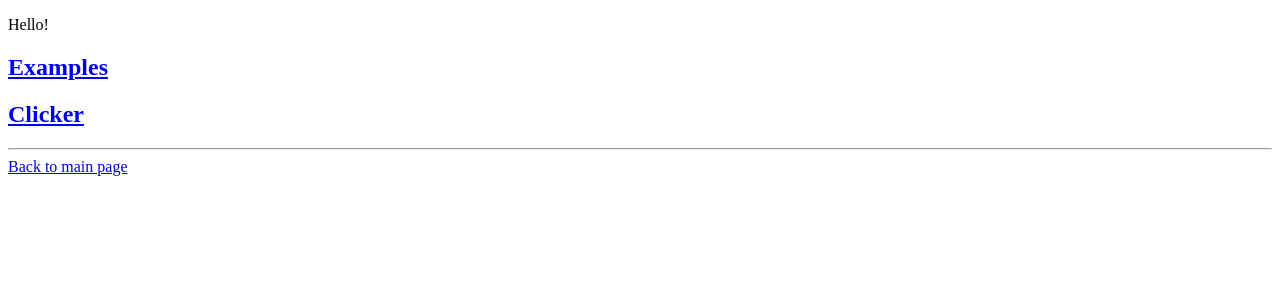
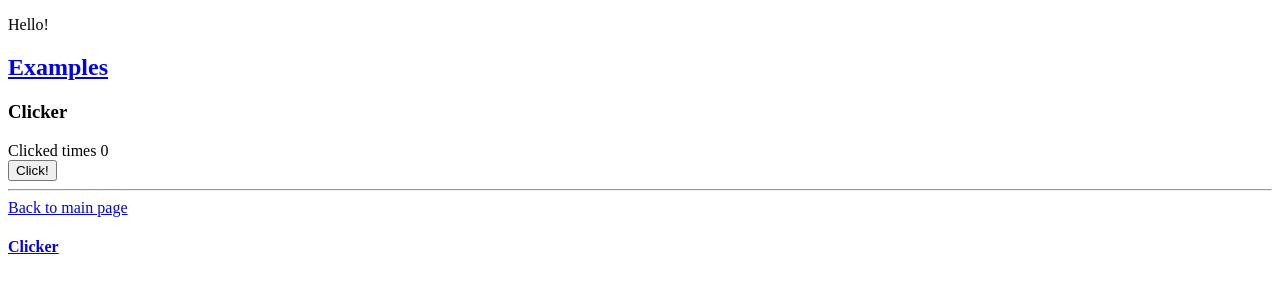
Before and after one commit to Xalva3000/project_15_flask_htmx, a Flask app: page / in a window 1280 px wide. Shown: the top 300 px of the page. Run offline with Flask 3, Linux system fonts and the light colour scheme.

Commit message:
main window clicker

```diff
--- a/rest/clicker/views.py
+++ b/rest/clicker/views.py
@@ -13,7 +13,10 @@
 def clicker_handler():
     template_name = "clicker/index.html"
     if bool(request.headers.get('Hx-Request')):
-        template_name = "clicker/components/click_count.html"
+        if request.method == "GET":
+            template_name = "clicker/components/clicker_body.html"
+        else:
+            template_name = "clicker/components/click_count.html"
     if request.method == "GET":
         count = clicker.counter
         return render_template(template_name, count=count)
--- /dev/null
+++ b/templates/clicker/components/clicker_body.html
@@ -0,0 +1,5 @@
+<div>
+    <div id="clicked-times">{% include 'clicker/components/click_count.html' %}</div>
+    <button hx-post="{{ url_for('clicker_app.index') }}" hx-target="#clicked-times"
+    >Click!</button>
+</div>
--- a/templates/clicker/index.html
+++ b/templates/clicker/index.html
@@ -5,12 +5,7 @@
 {% endblock %}
 
 {% block body %}
-<h3>Clicker</h3>
-<div>
-    <div id="clicked-times">{% include 'clicker/components/click_count.html' %}</div>
-    <button hx-post="{{ url_for('clicker_app.index') }}" hx-target="#clicked-times"
-    >Click!</button>
-
-</div>
-{% include 'examples/components/footer.html' %}
+    <h3>Clicker</h3>
+    {% include 'clicker/components/clicker_body.html' %}
+    {% include 'examples/components/footer.html' %}
 {% endblock %}
--- a/templates/index.html
+++ b/templates/index.html
@@ -8,6 +8,11 @@
  <p>Hello!</p>
 
  <h2><a href="{{ url_for('examples_app.index') }}">Examples</a></h2>
- <h2><a href="{{ url_for('clicker_app.index') }}">Clicker</a></h2>
-{% include 'examples/components/footer.html' %}
+ <span
+         hx-trigger="load"
+         hx-get="{{ url_for('clicker_app.index') }}"
+         hx-swap="outerHTML"
+ ></span>
+ <h4><a href="{{ url_for('clicker_app.index') }}">Clicker</a></h4>
+
 {% endblock %}
```
